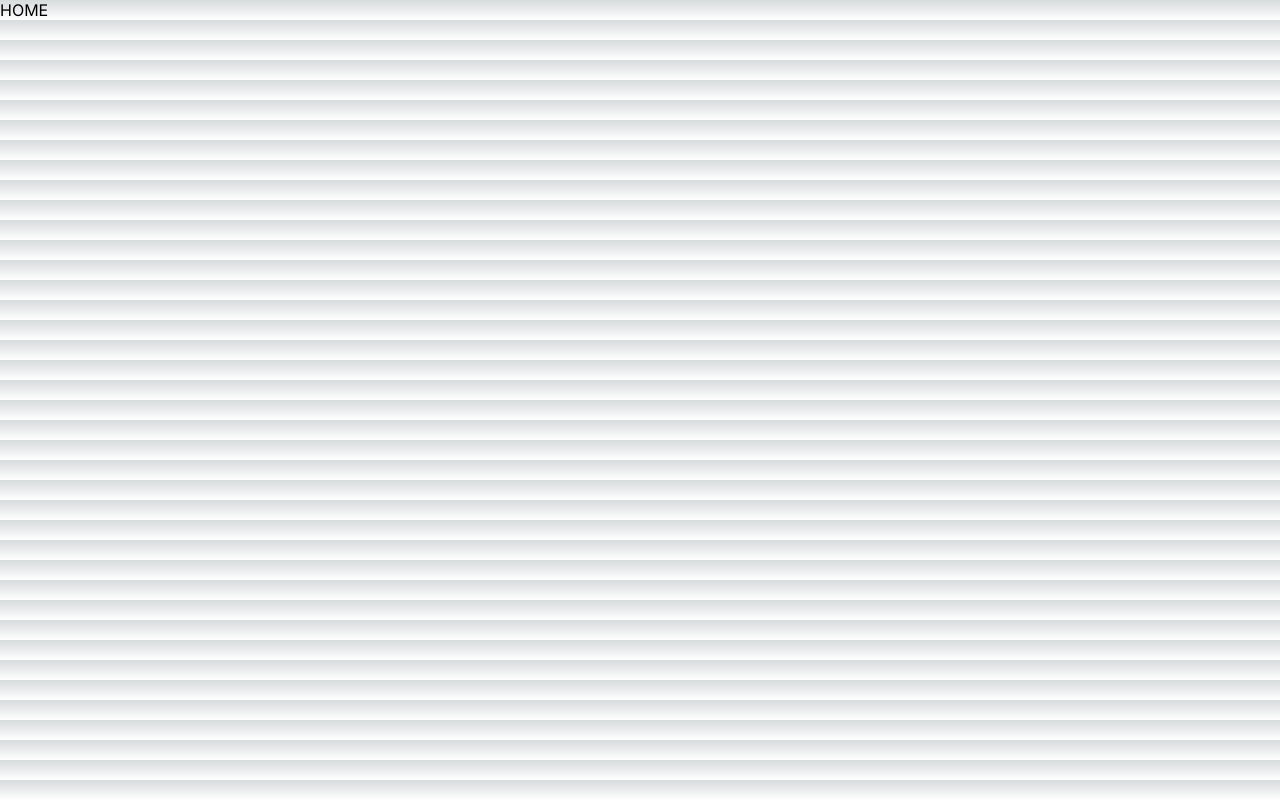
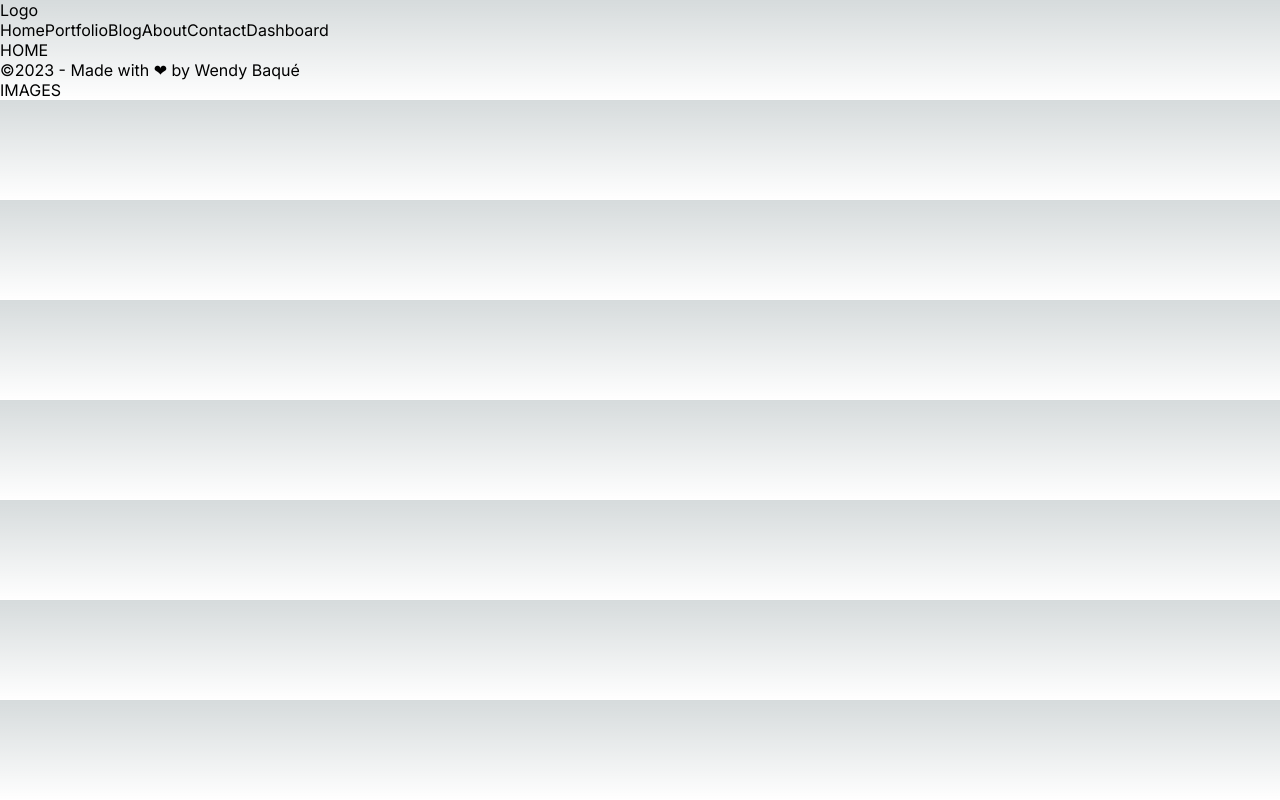
Before and after one commit to wendybaque/tutonextjs-lamadev, a Next.js app: page / in a window 1280 px wide. Built offline with nearby package versions, Linux system fonts and the light colour scheme.

Commit message:
Add Navbar & Footer components

```diff
--- a/src/app/layout.js
+++ b/src/app/layout.js
@@ -1,17 +1,23 @@
-import './globals.css'
-import { Inter } from 'next/font/google'
+import Navbar from "@/components/navbar/Navbar";
+import "./globals.css";
+import { Inter, Quicksand, Roboto, Poppins } from "next/font/google";
+import Footer from "@/components/footer/Footer";
 
-const inter = Inter({ subsets: ['latin'] })
+const inter = Inter({ subsets: ["latin"] });
 
 export const metadata = {
-  title: 'Create Next App',
-  description: 'Generated by create next app',
-}
+  title: "Learning Next.js with Lamadev",
+  description: "Generated by create next app",
+};
 
 export default function RootLayout({ children }) {
   return (
     <html lang="en">
-      <body className={inter.className}>{children}</body>
+      <body className={inter.className}>
+        <Navbar />
+        {children}
+        <Footer />
+      </body>
     </html>
-  )
+  );
 }
--- /dev/null
+++ b/src/components/footer/Footer.jsx
@@ -0,0 +1,12 @@
+import React from "react";
+
+const Footer = () => {
+  return (
+    <div>
+      <div>©2023 - Made with ❤ by Wendy Baqué</div>
+      <div>IMAGES</div>
+    </div>
+  );
+};
+
+export default Footer;
--- /dev/null
+++ b/src/components/navbar/Navbar.jsx
@@ -0,0 +1,50 @@
+import Link from "next/link";
+import React from "react";
+
+const links = [
+  {
+    id: 1,
+    title: "Home",
+    url: "/",
+  },
+  {
+    id: 2,
+    title: "Portfolio",
+    url: "/portfolio",
+  },
+  {
+    id: 3,
+    title: "Blog",
+    url: "/blog",
+  },
+  {
+    id: 4,
+    title: "About",
+    url: "/about",
+  },
+  {
+    id: 5,
+    title: "Contact",
+    url: "/contact",
+  },
+  {
+    id: 6,
+    title: "Dashboard",
+    url: "/dashboard",
+  },
+];
+
+const Navbar = () => {
+  return (
+    <div>
+      <Link href="/">Logo</Link>
+      <div>
+        {links.map((link) => (
+          <Link key={link.id} href={link.url}>{link.title}</Link>
+        ))}
+      </div>
+    </div>
+  );
+};
+
+export default Navbar;
```
Also changed, not shown: src/app/blog/layout.jsx (added, +12 -0 lines), src/app/contact/error.jsx (added, +9 -0 lines), src/app/contact/loading.jsx (added, +9 -0 lines).
